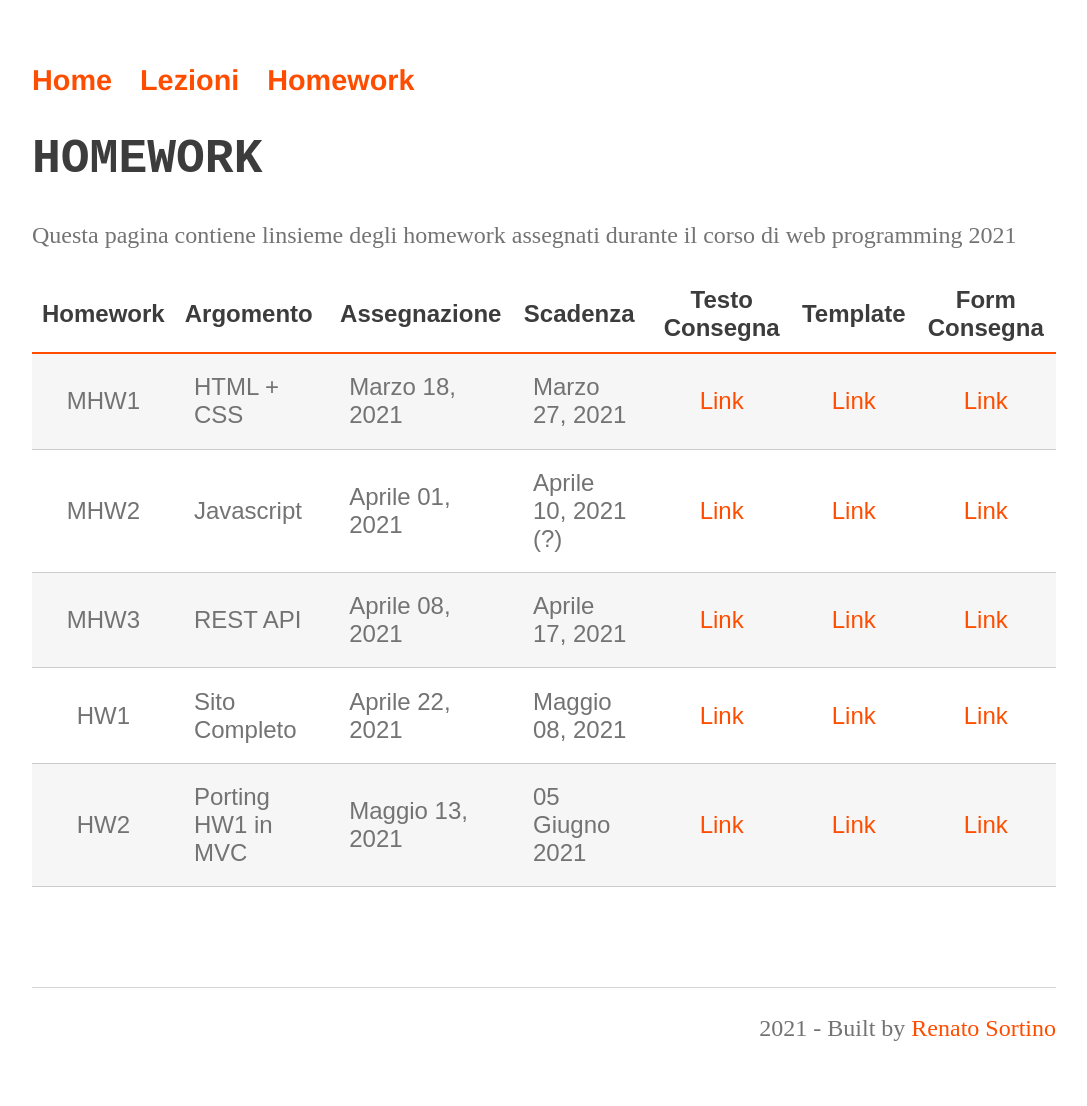
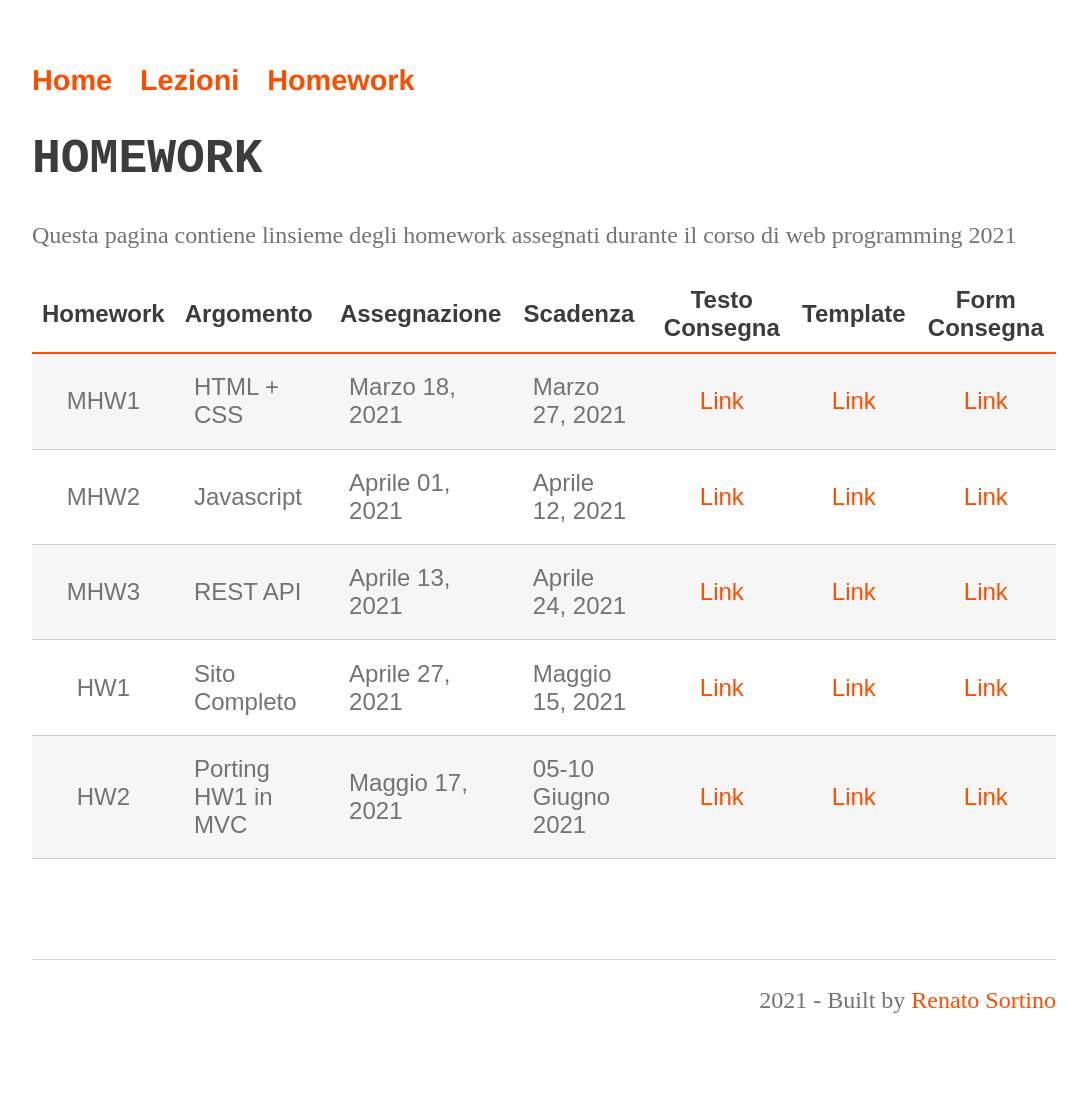
Before and after one commit to perceivelab/database-course, a Jekyll site: the page built from homework.md, in a window 1280 px wide. Shown: the whole page, without its empty margins (96-1183 px from the left). Built offline with Jekyll 4.4.1, drawn with Linux system fonts in a browser that asks for light colours; our own code applies the rules of GitHub Pages for plain Markdown files; after the commit the page ends 1078 px from its top, so only the background shows below that.

Commit message:
Update homework.md

```diff
--- a/homework.md
+++ b/homework.md
@@ -8,9 +8,9 @@
 | Homework | Argomento          | Assegnazione    | Scadenza          | Testo Consegna  | Template | Form Consegna |
 | :-------:| ------------------ | --------------- | -------           | :--------:      | :------: | :-------------: |
 | MHW1     | HTML + CSS         | Marzo 18, 2021  | Marzo 27, 2021    | [Link](mhw1-2021.md)        | [Link](https://drive.google.com/file/d/1Vrcqvuvqtm7l0Ss8zXwOVtiy8S404sbp/view?usp=sharing) |[Link](https://docs.google.com/forms/d/e/1FAIpQLScicLX_sbXngoLpPA5RG4vMVFlKUHRADSV0pXNw5i3nmalACw/viewform?fbzx=5883187558679251187)  |
-| MHW2     | Javascript         | Aprile 01, 2021  | Aprile 10, 2021 (?)   | [Link](mhw2-2021.md)        | [Link][404] | [Link][404] |
-| MHW3     | REST API           | Aprile 08, 2021 | Aprile 17, 2021   | [Link][404]        | [Link][404] | [Link][404] |
-| HW1      | Sito Completo      | Aprile 22, 2021 | Maggio 08, 2021   | [Link][404]        | [Link][404] | [Link][404] |
-| HW2      | Porting HW1 in MVC | Maggio 13, 2021 | 05 Giugno 2021    | [Link][404]        | [Link][404] | [Link][404] |
+| MHW2     | Javascript         | Aprile 01, 2021  | Aprile 12, 2021  | [Link](mhw2-2021.md)        | [Link][404] | [Link][404] |
+| MHW3     | REST API           | Aprile 13, 2021 | Aprile 24, 2021   | [Link][404]        | [Link][404] | [Link][404] |
+| HW1      | Sito Completo      | Aprile 27, 2021 | Maggio 15, 2021   | [Link][404]        | [Link][404] | [Link][404] |
+| HW2      | Porting HW1 in MVC | Maggio 17, 2021 | 05-10 Giugno 2021    | [Link][404]        | [Link][404] | [Link][404] |
 
 [404]: /web-programming-course/fallback
```
